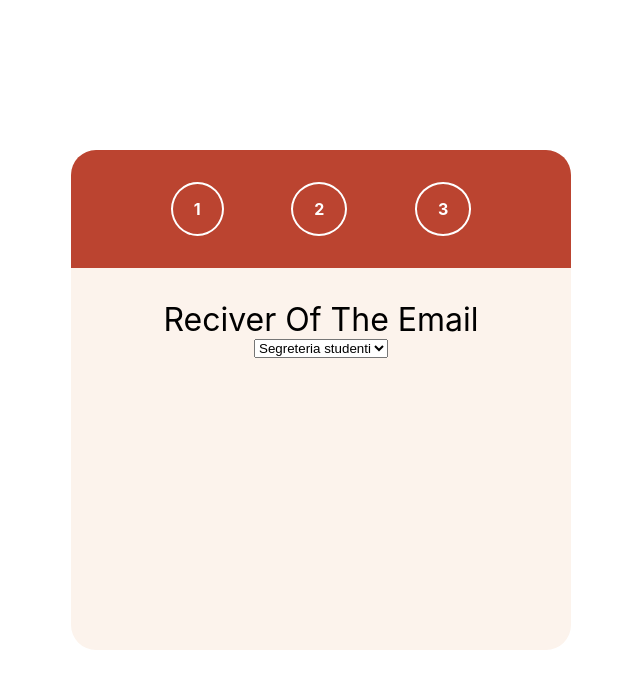
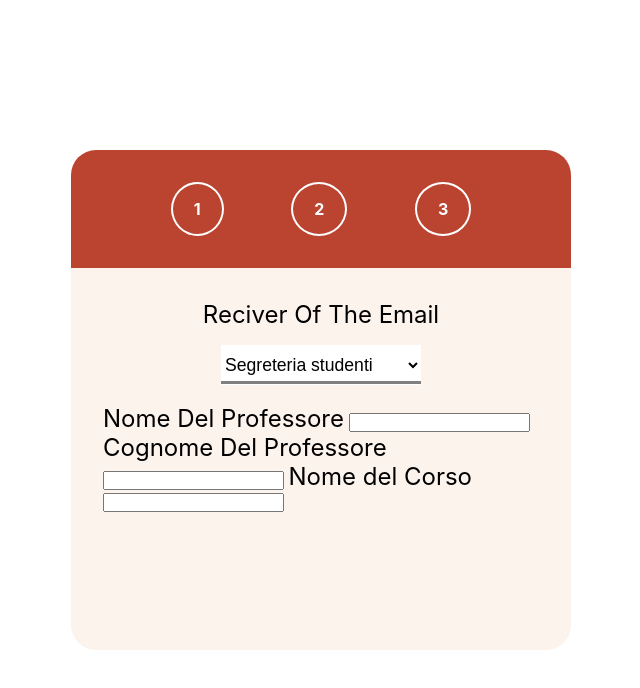
Before and after one commit to susanna-chen/Fiscal-Code-Generator, a plain HTML site: page index.html in a window 1280 px wide. Shown: the whole page, without its empty margins (319-959 px from the left). Drawn offline with nearby package versions, Linux system fonts and the light colour scheme.

Commit message:
add grid + input label

```diff
--- a/index.html
+++ b/index.html
@@ -11,9 +11,9 @@
     <div class="container">
         <div class="steps-container">
             <ul class="steps">
-                <li class="step"><a href="#">1</a></li>
-                <li class="step"><a href="#">2</a></li>
-                <li class="step"><a href="#">3</a></li>
+                <a href="#" class="step"><li>1</li></a>
+                <a href="#" class="step"><li>2</li></a>
+                <a href="#" class="step"><li>3</li></a>
             </ul>
             <h2 id="displays-step"></h2>
         </div>
@@ -25,6 +25,16 @@
                     <option value="segreteria">Segreteria studenti</option>
                     <option value="professore">Professore</option>
                 </select>
+                <span id="sel-line"></span>
+
+                <div class="prof-name">
+                    <label for="first-name">Nome Del Professore</label>
+                    <input type="text">
+                    <label for="last-name">Cognome Del Professore</label>
+                    <input type="text">
+                    <label for="course-name">Nome del Corso</label>
+                    <input type="text">
+                </div>
             </div>
 
             <div class="subject-container">
--- a/style.css
+++ b/style.css
@@ -38,9 +38,6 @@ body {
     padding: 15px 21px;
     border-radius: 50%;
     font-weight: bold;
-}
-
-.step a {
     text-decoration: none;
     color: white;
 }
@@ -59,5 +56,40 @@ body {
 }
 
 .reciver-container label {
-    font-size: 2rem;
+    font-size: 1.5rem;
 }
+
+#reciver {
+    margin: 1rem;
+    width: 200px;
+    height: 2.5rem;
+    background: white;
+    border: none;
+    font-size: 1.1rem;
+    cursor: pointer;
+}
+
+#sel-line {
+    width: 200px;
+    height: 3px;
+    position: relative;
+    background: gray;
+    z-index: 1;
+    top: -20px;
+    transition: 0.3s;
+}
+
+/*on hover .sel-line changes color*/
+#reciver:focus ~ span{
+    background: var(--primary);
+}
+
+.prof-container {
+    display: grid;
+    grid-template-columns: repeat(2, 1fr);
+}
+
+.prof-container label {
+    font-size: 1rem;
+    flex: 150px; /*  No stretching: */
+}
```
